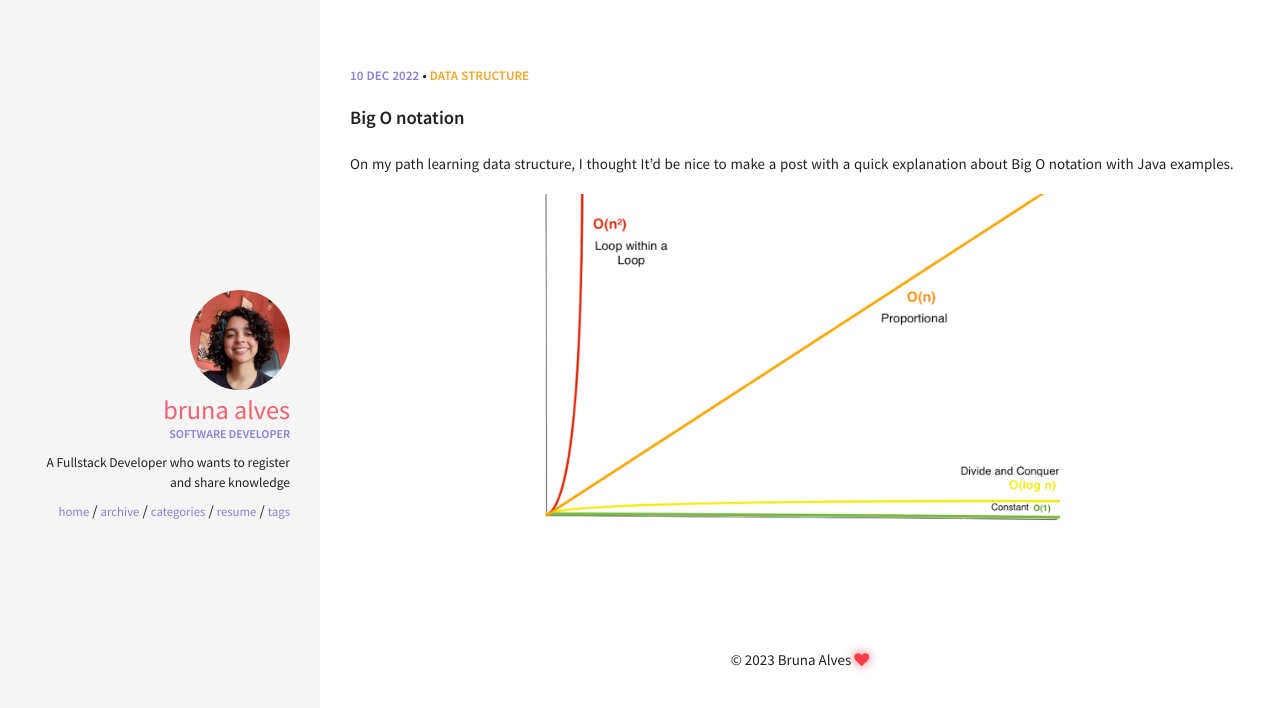
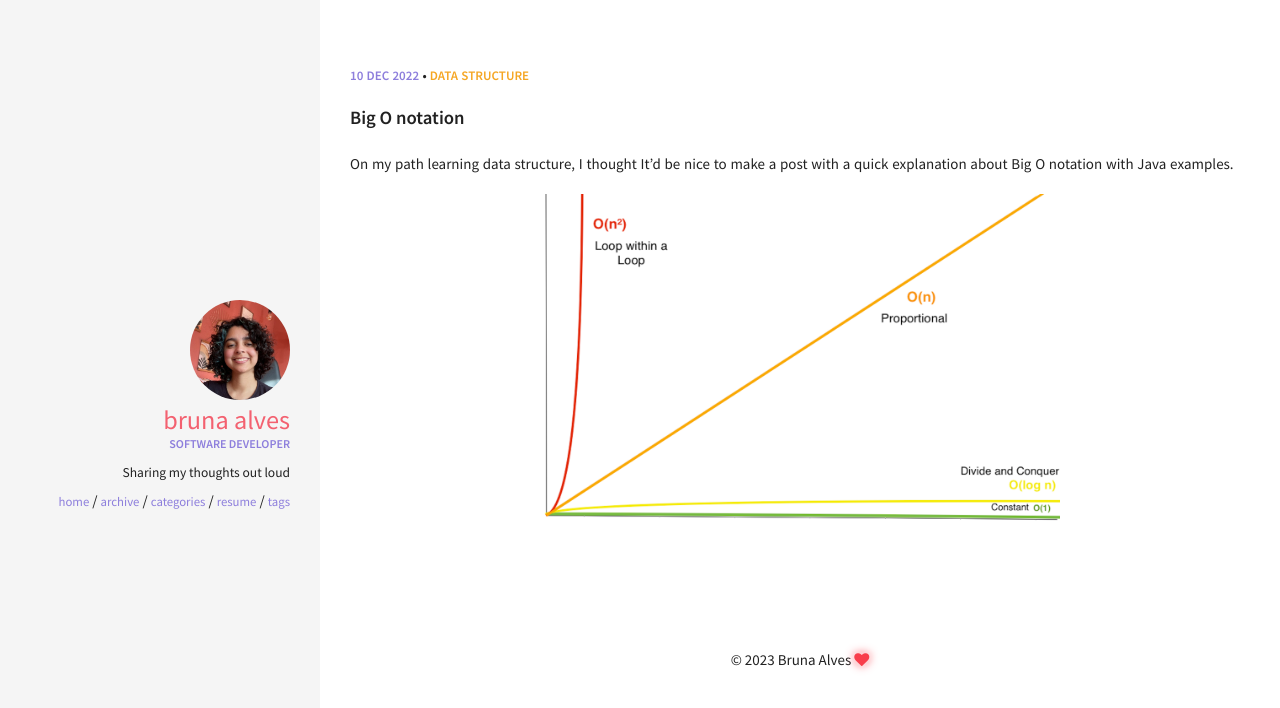
Before and after one commit to BrunaAlves/brunaalves.github.io, a Jekyll site: the page built from index.html, in a window 1280 px wide. Shown: the top 708 px of the page. Built offline with Jekyll 4.4.1, drawn with Linux system fonts in a browser that asks for light colours.

Commit message:
Change description

```diff
--- a/_config.yml
+++ b/_config.yml
@@ -5,7 +5,7 @@
 #
 title: Bruna Alves
 email: brunahalves94@gmail.com
-description: A Junior Developer who wants to register and share knowledge
+description: Sharing my thoughts out loud
 url: # the base hostname & protocol for your site
 keywords: ["blog", "jekyll"]
 
@@ -36,7 +36,7 @@ owner:
   name: Bruna Alves
   avatar: profile.png
   job: "Software Developer"
-  bio: "A Fullstack Developer who wants to register and share knowledge"
+  bio: "Sharing my thoughts out loud"
   email:
   disqus-shortname:
   twitter: #username
```
Also changed, not shown: 7 other files.
